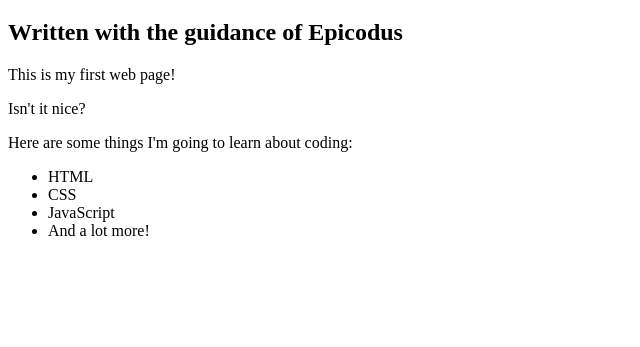
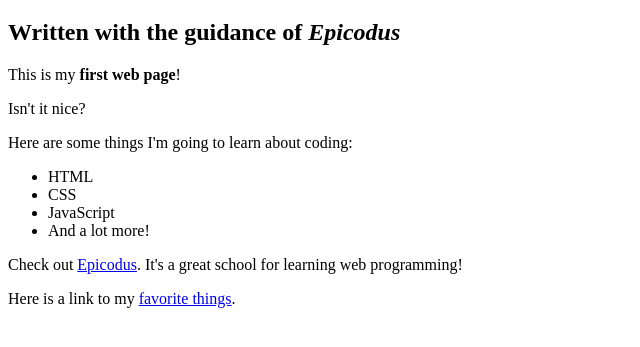
Before and after one commit to Singleballtheory/my-first-webpage, a plain HTML site: page my-first-webpage.html in a window 1280 px wide. Shown: the part 61-408 px from the top of the page, without its empty margins (0-640 px from the left). Drawn offline with Linux system fonts and the light colour scheme.

Commit message:
add inline elements and links

```diff
--- a/my-first-webpage.html
+++ b/my-first-webpage.html
@@ -5,9 +5,9 @@
 </head>
 <body>
   <h1>My first web page</h1>
-<h2>Written with the guidance of Epicodus</h2>
+  <h2>Written with the guidance of <em>Epicodus</em></h2>
 
-<p>This is my first web page!</p>
+  <p>This is my <strong>first web page</strong>!</p>
   <p>Isn't it nice?</p>
 
   <p>Here are some things I'm going to learn about coding:</p>
@@ -17,5 +17,8 @@
     <li>JavaScript</li>
     <li>And a lot more!</li>
   </ul>
+
+  <p>Check out <a href="http://www.epicodus.com/">Epicodus</a>. It's a great school for learning web programming!</p>
+  <p>Here is a link to my <a href="favorite-things.html">favorite things</a>.</p>
 </body>
 </html>
```
Lines whose indentation alone changed are shown as unchanged.
